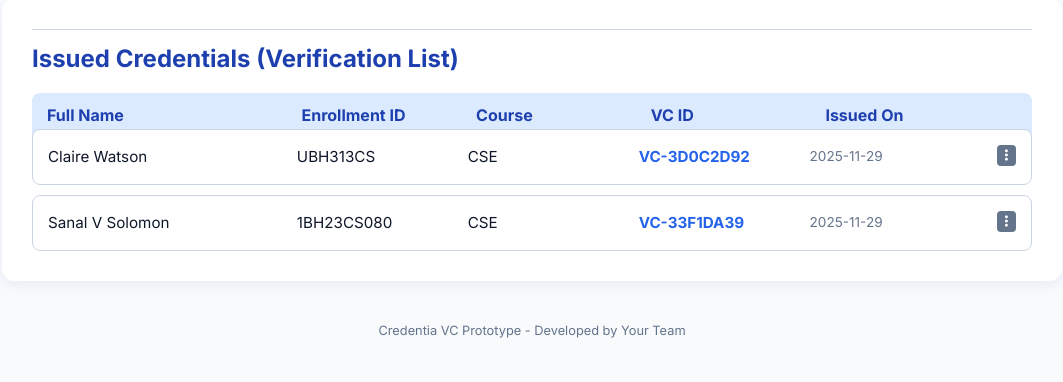
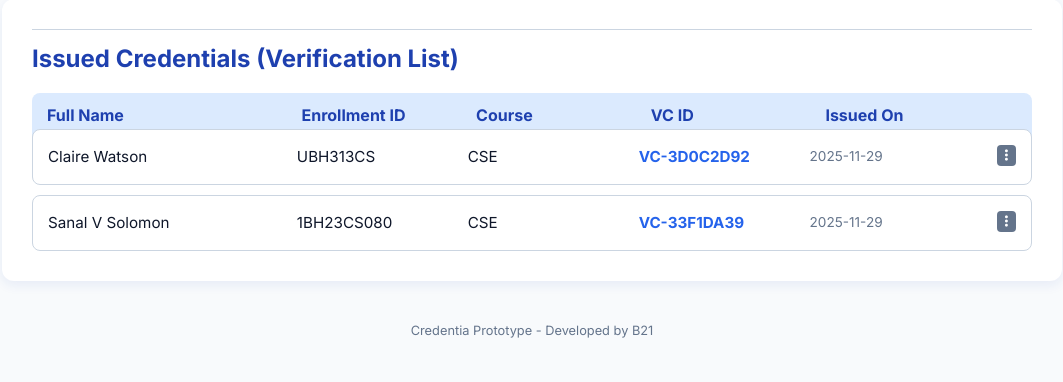
Before and after one commit to SilverFos/credentia, a PHP site: page /index.php in a window 1280 px wide. Shown: the part 443-825 px from the top of the page, without its empty margins (108-1171 px from the left). Run offline with PHP 8.4, Linux system fonts and the light colour scheme; the visitor is signed in with stand-in values (Sample User, id 1); data comes from the database, SQL or seed files in the repository.

Commit message:
correction again

```diff
--- a/index.php
+++ b/index.php
@@ -584,7 +584,7 @@ try {
         </div>
 
         <p style="text-align: center; color: var(--muted); font-size: 0.8rem; margin-top: 40px;">
-            Credentia VC Prototype - Developed by Your Team
+            Credentia Prototype - Developed by B21
         </p>
 
     </div>
```
